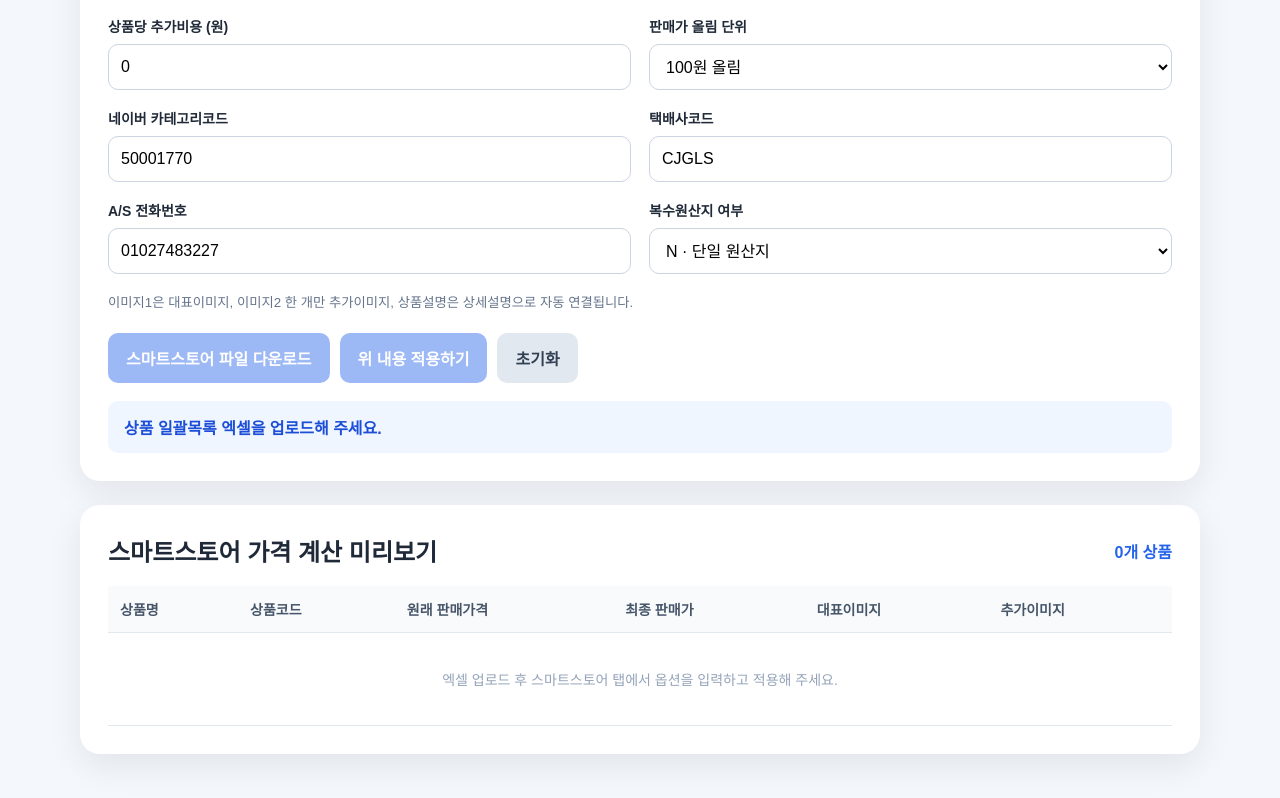
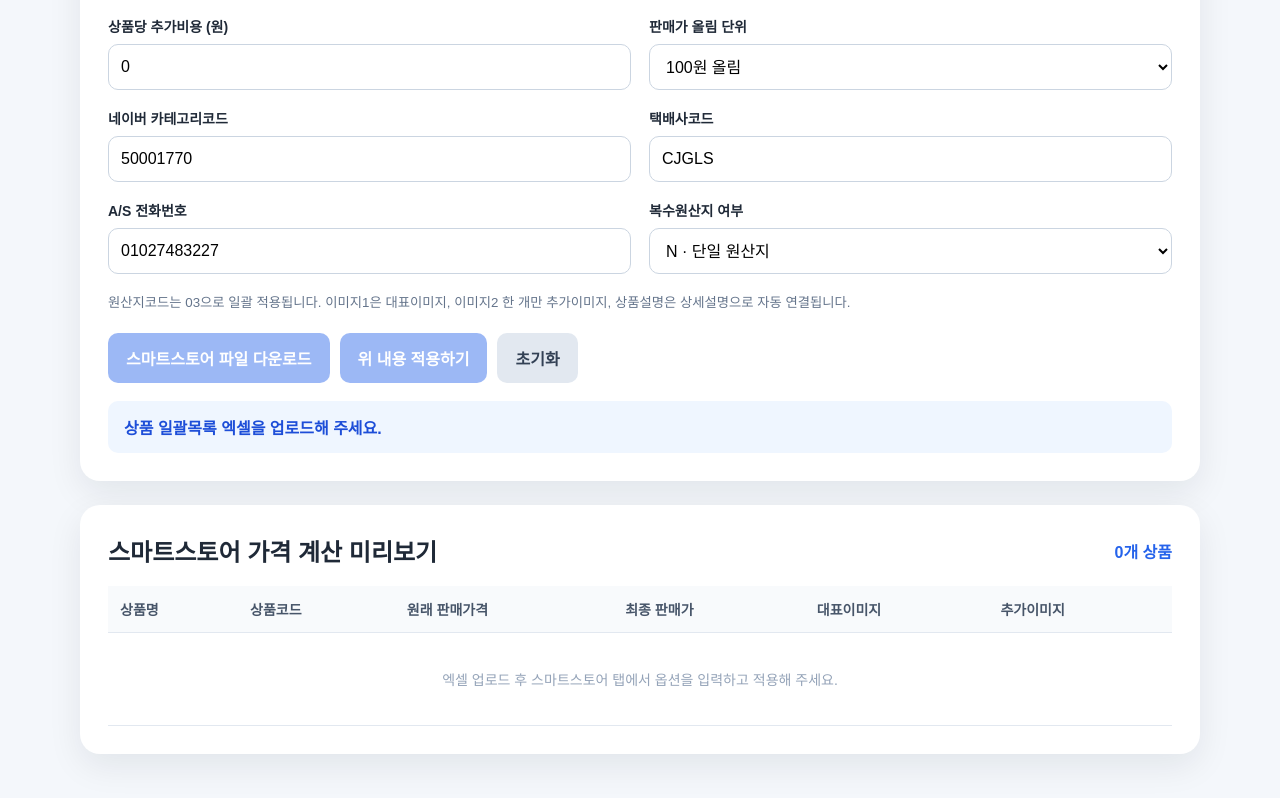
Before and after one commit to parangcubeme/postsheet02, a Next.js app: page / in a window 1280 px wide. Shown: the part 892-1690 px from the top of the page. Built offline with nearby package versions, Linux system fonts and the light colour scheme.

Commit message:
Set Smart Store origin code to 03

```diff
--- a/app/page.tsx
+++ b/app/page.tsx
@@ -172,7 +172,7 @@ function productToNaverRow(product: Product, settings: AppliedSettings) {
   set("상세설명", product.detailHtml);
   if (!existing("브랜드")) set("브랜드", product.brand);
   if (!existing("제조사")) set("제조사", product.maker);
-  set("원산지코드", product.originCode);
+  set("원산지코드", "03");
   set("복수원산지여부", settings.multipleOrigins);
   set("원산지 직접입력", product.originDirect);
   set("미성년자 구매", existing("미성년자 구매") || "Y");
@@ -243,7 +243,7 @@ export default function Home() {
       return;
     }
     setAppliedSettings(next);
-    setStatus(`스마트스토어 적용 완료: ${priced}개 상품. 이미지1→대표이미지, 이미지2 한 개만→추가이미지, 상품설명→상세설명으로 반영했습니다.`);
+    setStatus(`스마트스토어 적용 완료: ${priced}개 상품. 원산지코드 03, 이미지1→대표이미지, 이미지2 한 개만→추가이미지, 상품설명→상세설명으로 반영했습니다.`);
   }
   function downloadNaver() {
     if (!products.length || !appliedSettings) return;
@@ -304,7 +304,7 @@ export default function Home() {
           <div className="field"><label>택배사코드</label><input value={courierCode} onChange={(e) => setCourierCode(e.target.value)} /></div>
           <div className="field"><label>A/S 전화번호</label><input value={asPhone} onChange={(e) => setAsPhone(e.target.value)} /></div>
           <div className="field"><label>복수원산지 여부</label><select value={multipleOrigins} onChange={(e) => setMultipleOrigins(e.target.value as "N" | "Y")}><option value="N">N · 단일 원산지</option><option value="Y">Y · 복수 원산지</option></select></div>
-          <div className="field full"><small>이미지1은 대표이미지, 이미지2 한 개만 추가이미지, 상품설명은 상세설명으로 자동 연결됩니다.</small></div>
+          <div className="field full"><small>원산지코드는 03으로 일괄 적용됩니다. 이미지1은 대표이미지, 이미지2 한 개만 추가이미지, 상품설명은 상세설명으로 자동 연결됩니다.</small></div>
           {changed && <div className="status full">입력값이 변경됐습니다. 다시 ‘위 내용 적용하기’를 눌러 주세요.</div>}
           <div className="actions full">
             <button onClick={downloadNaver} disabled={!products.length || invalid || changed}>스마트스토어 파일 다운로드</button>
```
